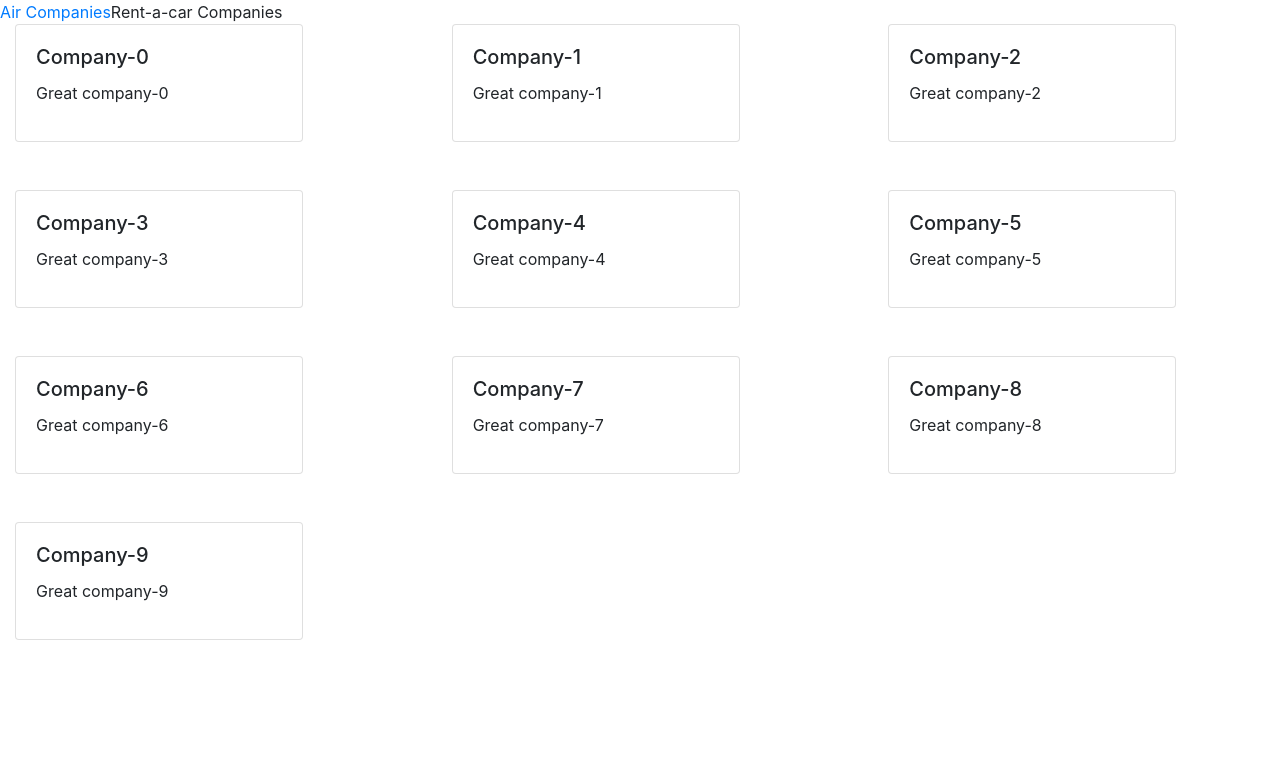
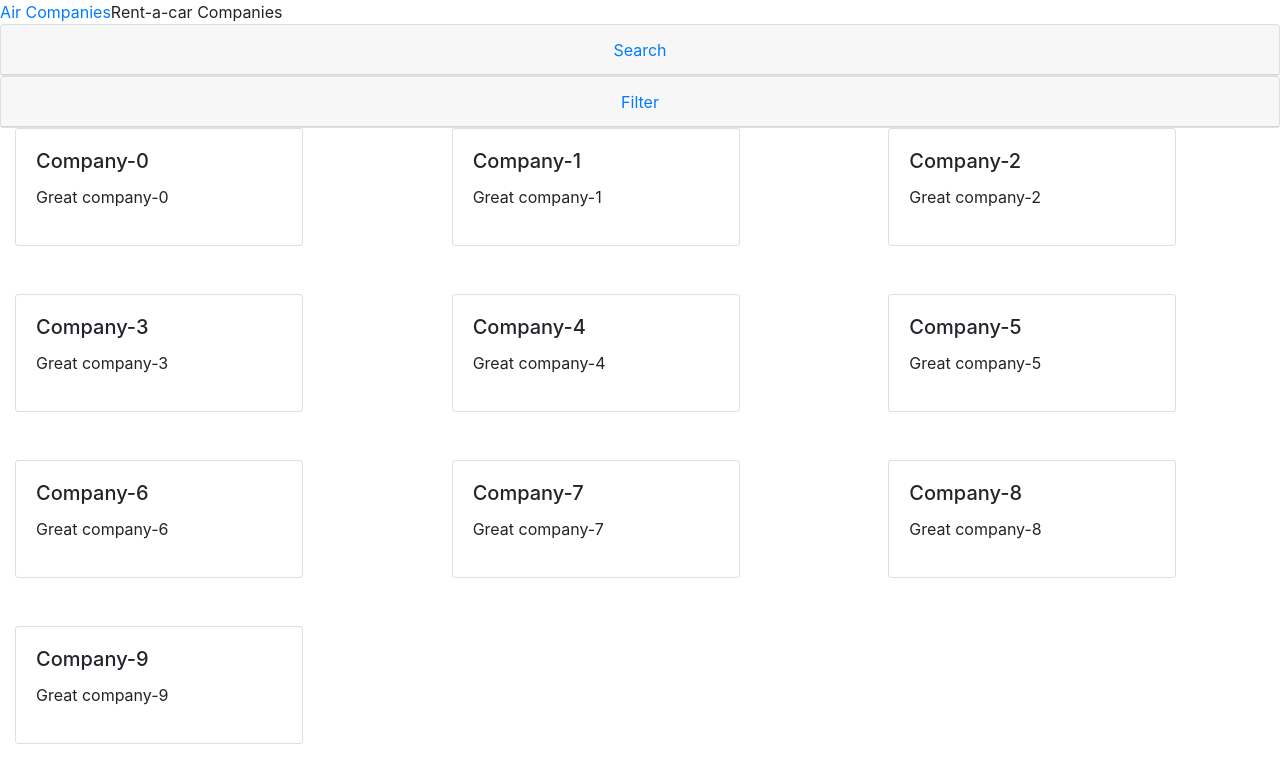
Before and after one commit to DejanJovanic/ProjekatWeb, an Angular app in the folder BookingApp/: page /Airlines in a window 1280 px wide. Shown: the top 780 px of the page. Built offline with nearby package versions, Linux system fonts and the light colour scheme.

Commit message:
dorada search i filter bara

```diff
--- a/BookingApp/src/app/Airline/airline-filter/airline-filter.component.html
+++ b/BookingApp/src/app/Airline/airline-filter/airline-filter.component.html
@@ -1 +1,9 @@
-<p>airline-filter-component works!</p>
+<div class="card">
+    <div class="card-header btn btn-link" id="flight-filter" (click)="isCollapsed = !isCollapsed"
+    [attr.aria-expanded] = "!isCollapsed" aria-controls="flight-filter-content" style="cursor: pointer;">
+        Filter
+    </div>
+    <div [ngbCollapse]="isCollapsed" id="flight-filter-content" class="card-body">
+        dsadsadsa
+    </div>
+</div>
--- a/BookingApp/src/app/Airline/airline-filter/airline-filter.component.ts
+++ b/BookingApp/src/app/Airline/airline-filter/airline-filter.component.ts
@@ -7,6 +7,7 @@ import { Component, OnInit } from '@angular/core';
 })
 export class AirlineFilterComponent implements OnInit {
 
+  isCollapsed = true;
   constructor() { }
 
   ngOnInit(): void {
--- a/BookingApp/src/app/Airline/airline-main/airline-main.component.html
+++ b/BookingApp/src/app/Airline/airline-main/airline-main.component.html
@@ -1,2 +1,15 @@
-
-    <app-airline-holder></app-airline-holder>
+<div class = "row">
+    <div class="col-sm-12">
+        <app-airline-search></app-airline-search>
+    </div>
+</div>
+<div class="row">
+    <div class="col-sm-12">
+        <app-airline-filter></app-airline-filter>
+    </div>
+</div>
+<div class="row">
+    <div class="col-sm-12">
+        <app-airline-holder></app-airline-holder>
+    </div>
+</div>
--- a/BookingApp/src/app/Airline/airline-search/airline-search.component.html
+++ b/BookingApp/src/app/Airline/airline-search/airline-search.component.html
@@ -1 +1,9 @@
-<p>airline-search-component works!</p>
+<div class="card">
+    <div class="card-header btn btn-link" type="button" id="flight-search" (click)="isCollapsed = !isCollapsed"
+    [attr.aria-expanded] = "!isCollapsed" aria-controls="flight-search-content" style="cursor: pointer;">
+        Search
+    </div>
+    <div [ngbCollapse]="isCollapsed" id="flight-search-content" class="card-body">
+        dsadsadsa
+    </div>
+</div>
--- a/BookingApp/src/app/Airline/airline-search/airline-search.component.ts
+++ b/BookingApp/src/app/Airline/airline-search/airline-search.component.ts
@@ -1,12 +1,29 @@
 import { Component, OnInit } from '@angular/core';
+import { trigger, state, style, animate, transition } from '@angular/animations';
 
 @Component({
   selector: 'app-airline-search',
   templateUrl: './airline-search.component.html',
-  styleUrls: ['./airline-search.component.css']
+  styleUrls: ['./airline-search.component.css'],
+  animations: [
+    trigger('smoothCollapse', [
+      state('initial', style({
+        height:'0',
+        overflow:'hidden',
+        opacity:'0'
+      })),
+      state('final', style({
+        overflow:'hidden',
+        opacity:'1'
+      })),
+      transition('initial=>final', animate('750ms')),
+      transition('final=>initial', animate('750ms'))
+    ]),
+  ]
 })
 export class AirlineSearchComponent implements OnInit {
 
+  isCollapsed = true;
   constructor() { }
 
   ngOnInit(): void {
```
